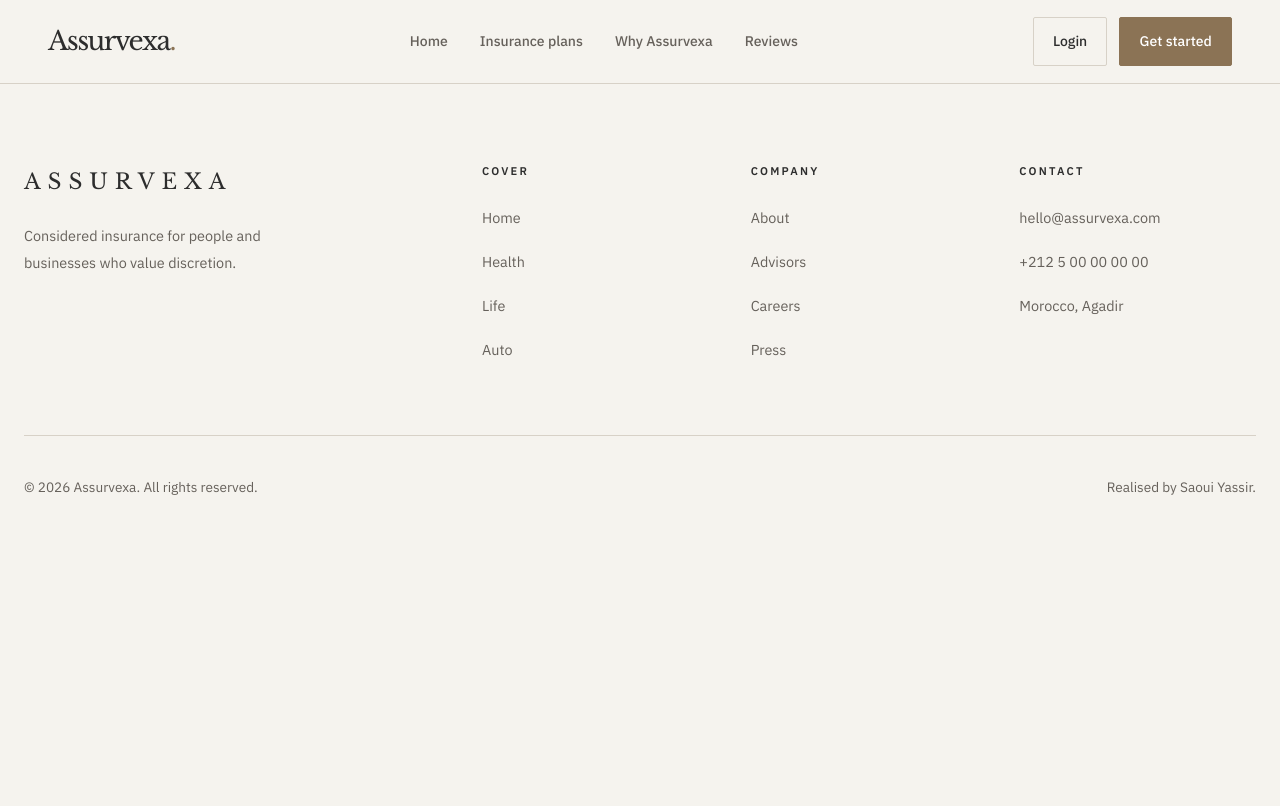
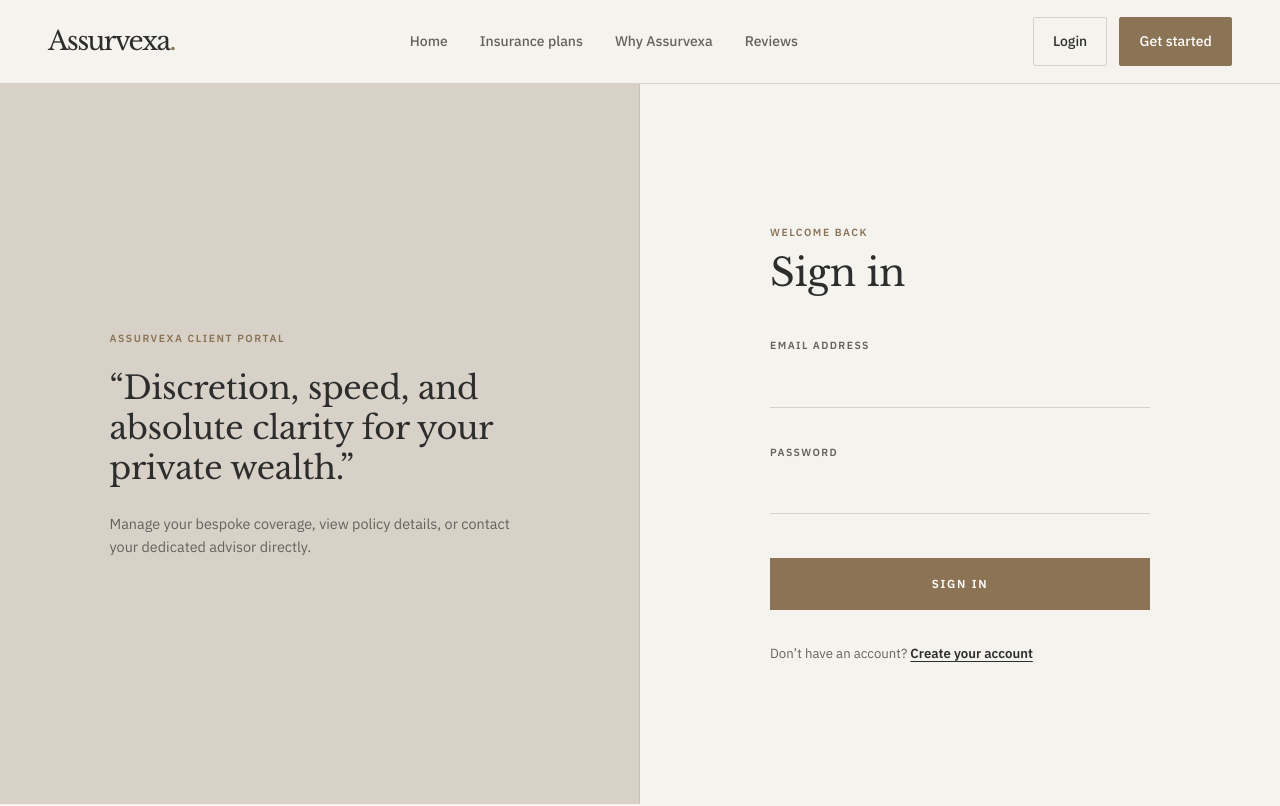
Before and after one commit to SaouiYassir/Assurvexa, a React (Vite) app in the folder Frontend/: page /login in a window 1280 px wide. Shown: the top 806 px of the page. Built offline with nearby package versions, Linux system fonts and the light colour scheme.

Commit message:
Login Page Created

```diff
--- a/Frontend/src/App.jsx
+++ b/Frontend/src/App.jsx
@@ -1,6 +1,7 @@
 import { BrowserRouter, Routes, Route } from 'react-router-dom'
 import Header from "./components/header/Header"
 import Home from "./pages/home/Home"
+import Login from './pages/login/Login'
 import Footer from "./components/Footer/Footer"
 
 function App() {
@@ -11,6 +12,7 @@ function App() {
 
       <Routes>
         <Route path='/' element={<Home />} />
+        <Route path='/login' element={<Login />} />
       </Routes>
 
       <Footer />
--- /dev/null
+++ b/Frontend/src/pages/login/Login.css
@@ -0,0 +1,226 @@
+/* =========================================
+   ASSURVEXA — SPLIT LOGIN PAGE (Fixed Responsive Width)
+   ========================================= */
+
+.login-split-page {
+  display: grid;
+  grid-template-columns: 1fr 1fr;
+  width: 100%; /* Changed from 100vw to prevent scrollbar overflow */
+  max-width: 100%;
+  min-height: calc(100vh - 80px); /* Adjust based on your header height */
+  background-color: var(--color-bg, #f5f2ee);
+  box-sizing: border-box;
+  overflow-x: hidden; /* Guards against horizontal scrolling */
+}
+
+/* -----------------------------------------
+   LEFT COLUMN — BRAND HERO
+   ----------------------------------------- */
+.login-left {
+  background-color: var(--color-border, #e6e2db);
+  display: flex;
+  align-items: center;
+  justify-content: center;
+  padding: 4rem 3rem;
+  border-right: 1px solid rgba(0, 0, 0, 0.08);
+  box-sizing: border-box;
+}
+
+.left-content {
+  width: 100%;
+  max-width: 420px;
+}
+
+.brand-eyebrow {
+  font-family: var(--font-body);
+  font-size: 0.65rem;
+  font-weight: 600;
+  letter-spacing: 0.15em;
+  text-transform: uppercase;
+  color: var(--color-bronze, #a3704c);
+  margin-bottom: 1.25rem;
+}
+
+.brand-quote {
+  font-family: var(--font-heading, serif);
+  font-size: clamp(1.8rem, 2.5vw, 2.4rem);
+  font-weight: 400;
+  line-height: 1.25;
+  color: var(--color-ink, #1c1c1c);
+  letter-spacing: -0.01em;
+  margin-bottom: 1.5rem;
+}
+
+.brand-caption {
+  font-family: var(--font-body);
+  font-size: 0.9rem;
+  line-height: 1.6;
+  color: var(--color-ink-soft, #7a7672);
+}
+
+/* -----------------------------------------
+   RIGHT COLUMN — FORM AREA
+   ----------------------------------------- */
+.login-right {
+  display: flex;
+  align-items: center;
+  justify-content: center;
+  padding: 4rem 2rem;
+  box-sizing: border-box;
+}
+
+.login-container {
+  width: 100%;
+  max-width: 380px;
+}
+
+/* Header */
+.login-header {
+  margin-bottom: 2.5rem;
+}
+
+.login-eyebrow {
+  font-family: var(--font-body);
+  font-size: 0.65rem;
+  font-weight: 600;
+  letter-spacing: 0.15em;
+  text-transform: uppercase;
+  color: var(--color-bronze, #a3704c);
+  margin-bottom: 0.5rem;
+}
+
+.login-title {
+  font-family: var(--font-heading, serif);
+  font-size: clamp(2rem, 3vw, 2.5rem);
+  font-weight: 400;
+  color: var(--color-ink, #1c1c1c);
+  letter-spacing: -0.01em;
+}
+
+/* Form Fields */
+.login-form .form-group {
+  margin-bottom: 2.25rem;
+  display: flex;
+  flex-direction: column;
+}
+
+.login-form .label-row {
+  display: flex;
+  justify-content: space-between;
+  align-items: baseline;
+}
+
+.login-form .form-label {
+  font-family: var(--font-body);
+  font-size: 0.65rem;
+  font-weight: 600;
+  letter-spacing: 0.14em;
+  text-transform: uppercase;
+  color: var(--color-ink-soft, #7a7672);
+  margin-bottom: 0.8rem;
+}
+
+.login-form .forgot-link {
+  font-family: var(--font-body);
+  font-size: 0.725rem;
+  color: var(--color-ink-soft, #7a7672);
+  text-decoration: underline;
+  text-underline-offset: 3px;
+  transition: color 0.2s ease;
+}
+
+.login-form .forgot-link:hover {
+  color: var(--color-bronze, #a3704c);
+}
+
+/* Minimalist Underline Inputs */
+.login-form .underline-input {
+  width: 100%;
+  border: none;
+  border-bottom: 1px solid var(--color-border, #d1ccc4);
+  background: transparent;
+  padding: 0.3rem 0;
+  font-family: var(--font-heading, serif);
+  font-size: 0.95rem;
+  color: var(--color-ink, #1c1c1c);
+  outline: none;
+  box-sizing: border-box;
+}
+
+.login-form .underline-input:focus {
+  border-bottom-color: var(--color-border, #d1ccc4);
+}
+
+/* Button */
+.login-btn {
+  width: 100%;
+  padding: 1rem;
+  background-color: #8c7355;
+  border: none;
+  color: #ffffff;
+  font-family: var(--font-body);
+  font-size: 0.725rem;
+  font-weight: 600;
+  letter-spacing: 0.15em;
+  text-transform: uppercase;
+  cursor: pointer;
+  transition: background-color 0.2s ease;
+  margin-top: 0.5rem;
+}
+
+.login-btn:hover {
+  background-color: #725d43;
+}
+
+/* Footer Link */
+.login-footer {
+  margin-top: 2rem;
+  text-align: left;
+}
+
+.login-footer p {
+  font-family: var(--font-body);
+  font-size: 0.825rem;
+  color: var(--color-ink-soft, #7a7672);
+}
+
+.login-footer .register-link {
+  color: var(--color-ink, #1c1c1c);
+  font-weight: 600;
+  text-decoration: underline;
+  text-underline-offset: 3px;
+  transition: color 0.2s ease;
+}
+
+.login-footer .register-link:hover {
+  color: var(--color-bronze, #a3704c);
+}
+
+/* -----------------------------------------
+   RESPONSIVE DESIGN
+   ----------------------------------------- */
+@media (max-width: 900px) {
+  .login-split-page {
+    grid-template-columns: 1fr;
+  }
+
+  .login-left {
+    padding: 3rem 1.5rem;
+    border-right: none;
+    border-bottom: 1px solid var(--color-border, #d1ccc4);
+  }
+
+  .login-right {
+    padding: 3rem 1.5rem;
+  }
+}
+
+@media (max-width: 480px) {
+  .login-left {
+    padding: 2.5rem 1.25rem;
+  }
+
+  .login-right {
+    padding: 2.5rem 1.25rem;
+  }
+}
--- /dev/null
+++ b/Frontend/src/pages/login/Login.jsx
@@ -0,0 +1,100 @@
+import { useState } from 'react'
+import { NavLink } from 'react-router-dom'
+import './Login.css'
+
+function Login() {
+  const [formData, setFormData] = useState({
+    email: '',
+    password: '',
+  })
+
+  const handleChange = (e) => {
+    const { name, value } = e.target
+    setFormData((prev) => ({ ...prev, [name]: value }))
+  }
+
+  const handleSubmit = (e) => {
+    e.preventDefault();
+    console.log('Login submitted:', formData)
+  }
+
+  return (
+    <section className="login-split-page">
+      {/* Left Column — Editorial / Brand Hero */}
+      <div className="login-left">
+        <div className="left-content">
+          <p className="brand-eyebrow">ASSURVEXA CLIENT PORTAL</p>
+          <h2 className="brand-quote">
+            “Discretion, speed, and absolute clarity for your private wealth.”
+          </h2>
+          <p className="brand-caption">
+            Manage your bespoke coverage, view policy details, or contact your dedicated advisor directly.
+          </p>
+        </div>
+      </div>
+
+      {/* Right Column — Login Form */}
+      <div className="login-right">
+        <div className="login-container">
+          <div className="login-header">
+            <p className="login-eyebrow">WELCOME BACK</p>
+            <h1 className="login-title">Sign in</h1>
+          </div>
+
+          <form className="login-form" onSubmit={handleSubmit}>
+            {/* Email Field */}
+            <div className="form-group">
+              <label htmlFor="email" className="form-label">
+                EMAIL ADDRESS
+              </label>
+              <input
+                type="email"
+                id="email"
+                name="email"
+                className="underline-input"
+                value={formData.email}
+                onChange={handleChange}
+                required
+              />
+            </div>
+
+            {/* Password Field */}
+            <div className="form-group">
+              <div className="label-row">
+                <label htmlFor="password" className="form-label">
+                  PASSWORD
+                </label>
+              </div>
+              <input
+                type="password"
+                id="password"
+                name="password"
+                className="underline-input"
+                value={formData.password}
+                onChange={handleChange}
+                required
+              />
+            </div>
+
+            {/* Submit Action */}
+            <button type="submit" className="login-btn">
+              SIGN IN
+            </button>
+          </form>
+
+          {/* Footer Redirect */}
+          <div className="login-footer">
+            <p>
+              Don’t have an account?{' '}
+              <NavLink to="/register" className="register-link">
+                Create your account
+              </NavLink>
+            </p>
+          </div>
+        </div>
+      </div>
+    </section>
+  )
+}
+
+export default Login
```
